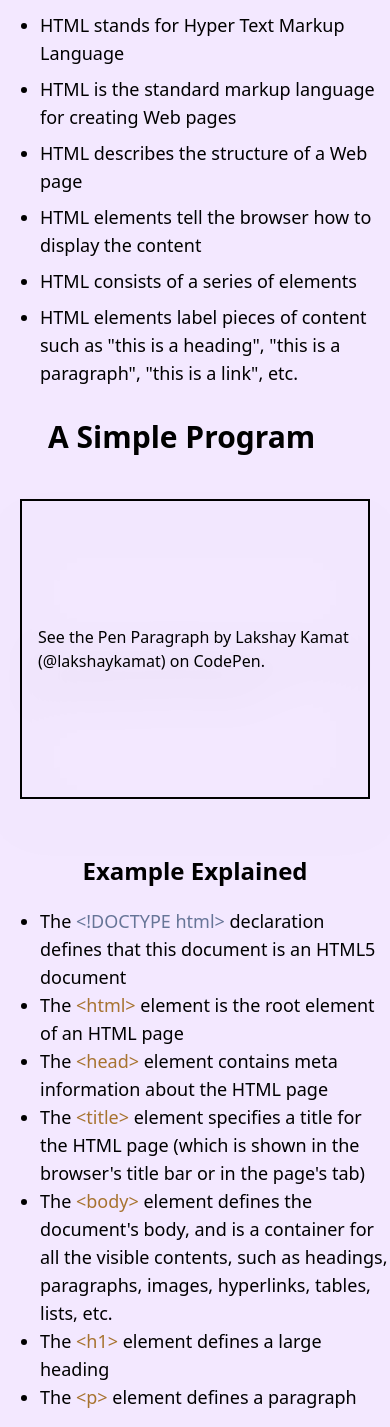
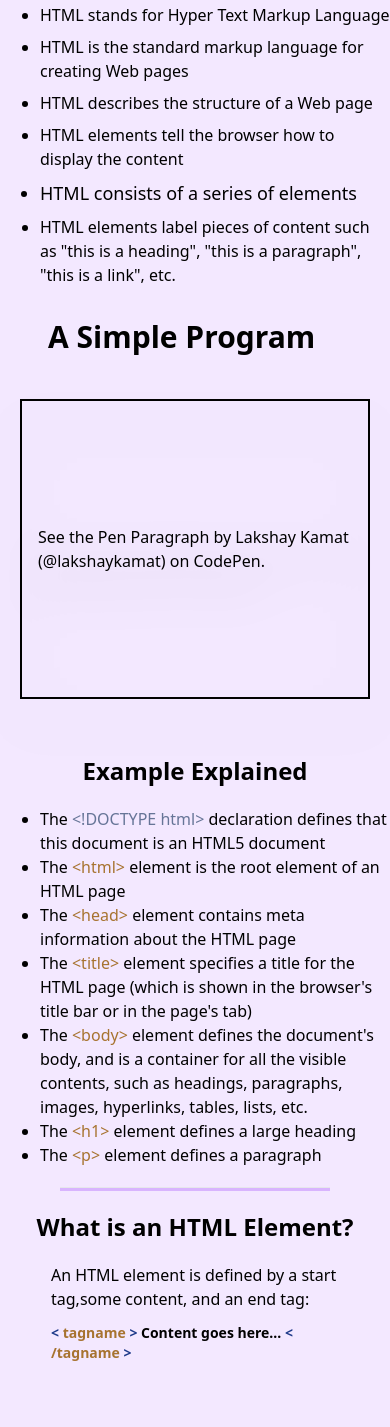
Before and after one commit to DEEPAKCHOUDHARY2004/coding, a website built with Vite: page HTML5/index.html in a window 390 px wide. Shown: the part 573-2000 px from the top of the page. After the commit the page ends 1936 px from the top, so only its background shows below. Built offline with nearby package versions, Linux system fonts and the light colour scheme; a script that the page names is missing.

Commit message:
responsive work and img added

```diff
--- a/HTML5/index.html
+++ b/HTML5/index.html
@@ -35,7 +35,7 @@
     <!-- ----------------------------------------------------Landing page------------------------------------------------- -->
     <section class="flex  xl:h-[35.5rem] h-96  ">
         <div class="flex items-center bg-black"> <img src="Images/html-logo.png"
-                class=" xl:h-60 xl:w-60 lg:right-5 lg:w-[13rem] lg:h-[13rem] md:w-[12rem] md:h-[12rem] md:right-3    sm:w-40 sm:h-40 w-28 h-28 absolute  top-30 right-3 mt-3 mr-5 ml-5 mb-5 opacity-80"
+                class=" xl:h-60 xl:w-60 lg:right-5 lg:w-[13rem] lg:h-[13rem] md:w-[12rem] md:h-[12rem] md:right-3    sm:w-40 sm:h-40 w-28 h-28 absolute  top-30 right-3 mt-3 mr-5 ml-5 mb-5 opacity-70"
                 alt="html"></div>
 
 
@@ -62,16 +62,16 @@
         <!-- ----------LIST ITEM ------------>
         <div class="flex justify-center w-fit">
             <ul class="list-disc">
-                <li class=" ml-10 mt-5 text-lg">HTML is the standard markup language for creating Web
+                <li class=" ml-10 mt-5 lg:text-lg">HTML is the standard markup language for creating Web
                     pages.</li>
-                <li class=" ml-10 mt-2 text-lg">HTML stands for Hyper Text Markup Language</li>
-                <li class=" ml-10 mt-2 text-lg">HTML is the standard markup language for creating Web
+                <li class=" ml-10 mt-2 lg:text-lg">HTML stands for Hyper Text Markup Language</li>
+                <li class=" ml-10 mt-2 lg:text-lg">HTML is the standard markup language for creating Web
                     pages</li>
-                <li class=" ml-10 mt-2 text-lg">HTML describes the structure of a Web page</li>
-                <li class=" ml-10 mt-2 text-lg">HTML elements tell the browser how to display the
+                <li class=" ml-10 mt-2 lg:text-lg">HTML describes the structure of a Web page</li>
+                <li class=" ml-10 mt-2 lg:text-lg">HTML elements tell the browser how to display the
                     content</li>
                 <li class=" ml-10 mt-2 text-lg">HTML consists of a series of elements</li>
-                <li class=" ml-10 mt-2 text-lg">HTML elements label pieces of content such as "this is
+                <li class=" ml-10 mt-2 lg:text-lg">HTML elements label pieces of content such as "this is
                     a heading", "this is a paragraph", "this is a
                     link", etc.</li>
             </ul>
@@ -100,32 +100,33 @@
 
     <div class="flex w-full h-fit  items-center justify-center">
         <ul class="list-disc lg:w-8/12">
-            <li class=" mt-5 ml-10 text-lg">The <span class="inline text-[#667597]">&lt;!DOCTYPE html&gt;</span>
+            <li class=" mt-5 ml-10 lg:text-lg">The <span class="inline text-[#667597]">&lt;!DOCTYPE html&gt;</span>
                 declaration defines that this document is an HTML5 document</li>
-            <li class=" ml-10 text-lg">The <span class="inline text-[#A77330]">&lt;html&gt;</span> element is the root
+            <li class=" ml-10 lg:text-lg">The <span class="inline text-[#A77330]">&lt;html&gt;</span> element is the root
                 element of an HTML page</li>
-            <li class=" ml-10 text-lg">The <span class="inline text-[#A77330]">&lt;head&gt;</span> element contains meta
+            <li class=" ml-10 lg:text-lg">The <span class="inline text-[#A77330]">&lt;head&gt;</span> element contains meta
                 information about the HTML page</li>
-            <li class=" ml-10 text-lg">The <span class="inline text-[#A77330]">&lt;title&gt;</span> element specifies a
+            <li class=" ml-10 lg:text-lg">The <span class="inline text-[#A77330]">&lt;title&gt;</span> element specifies a
                 title for the HTML page (which is shown in the browser's title bar or in the page's tab)</li>
-            <li class=" ml-10 text-lg">The <span class="inline text-[#A77330]">&lt;body&gt;</span> element defines the
+            <li class=" ml-10 lg:text-lg">The <span class="inline text-[#A77330]">&lt;body&gt;</span> element defines the
                 document's body, and is a container for all the visible contents, such as headings, paragraphs, images,
                 hyperlinks, tables, lists, etc.</li>
-            <li class=" ml-10 text-lg">The <span class="inline text-[#A77330]">&lt;h1&gt;</span> element defines a large
+            <li class=" ml-10 lg:text-lg">The <span class="inline text-[#A77330]">&lt;h1&gt;</span> element defines a large
                 heading</li>
-            <li class=" ml-10 text-lg">The <span class="inline text-[#A77330]">&lt;p&gt;</span> element defines a
+            <li class=" ml-10 lg:text-lg">The <span class="inline text-[#A77330]">&lt;p&gt;</span> element defines a
                 paragraph</li>
         </ul>
     </div>
     <!-- ---------------------------------------------Example Explained------------------------------------------------------->
     <hr class=" mt-5 block m-auto w-[69%] h-1 bg-purple-300">
     <!-- ----------------------------------------------What is an HTML doucment -------------------------------------------->
-    <h1 class="text-4xl text-center mt-5">What is an HTML Element?</h1>
-    <div class="m-auto w-8/12 flex flex-col justify-center">
+    <h1 class="lg:text-4xl text-center mt-5 text-2xl font-bold px-3">What is an HTML Element?</h1>
+    <div class="m-auto md:w-8/12 flex flex-col w-[20rem] justify-center">
 
-        <p class="mt-5 w-full ">An HTML element is defined by a start tag, some content, and an end tag:</p>
+        <p class="mt-5 lg:w-full w-fit md:ml-4 md:mr-4 mr-2 ml-4">An HTML element is defined by a start tag,some content, and an end tag:</p>
 
-        <p class="mt-3 font-semibold text-lg">
+
+        <p class="mt-3 w-fit font-semibold md:text-lg text-sm md:ml-4 md:mr-4 ml-4 mr-2">
             <span class="text-blue-900">&lt;</span>
             <span class="text-[#A77330]">tagname</span>
             <span class="text-blue-900">&gt;</span>
```
Also changed, not shown: HTML5/Images/logo code land.png (added).
